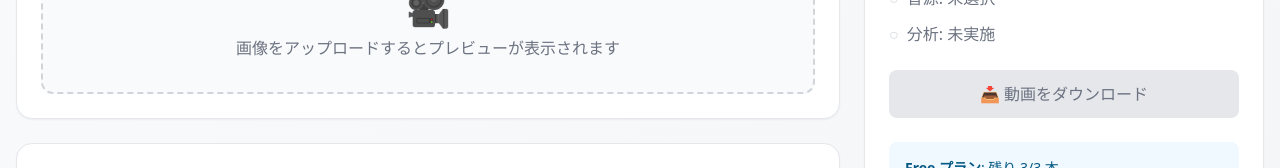
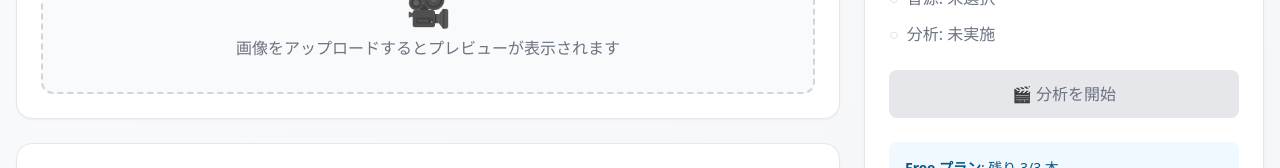
Before and after one commit to kissytossy/ai-video-generator, a Next.js app: page / in a window 1280 px wide. Shown: the part 328-496 px from the top of the page. Built offline with nearby package versions, Linux system fonts and the light colour scheme.

Commit message:
Fix: button text quote issue

```diff
--- a/src/app/page.tsx
+++ b/src/app/page.tsx
@@ -425,7 +425,7 @@ export default function Home() {
                       : 'bg-gradient-to-r from-primary-600 to-primary-700 text-white hover:from-primary-700 hover:to-primary-800 shadow-lg hover:shadow-xl'
                   }`}
                 >
-                  {showExporter ? '👇 下にスクロールして動画を生成' : '📥 動画をダウンロード'}
+                  🎬 分析を開始
                 </button>
               )}
 
```
